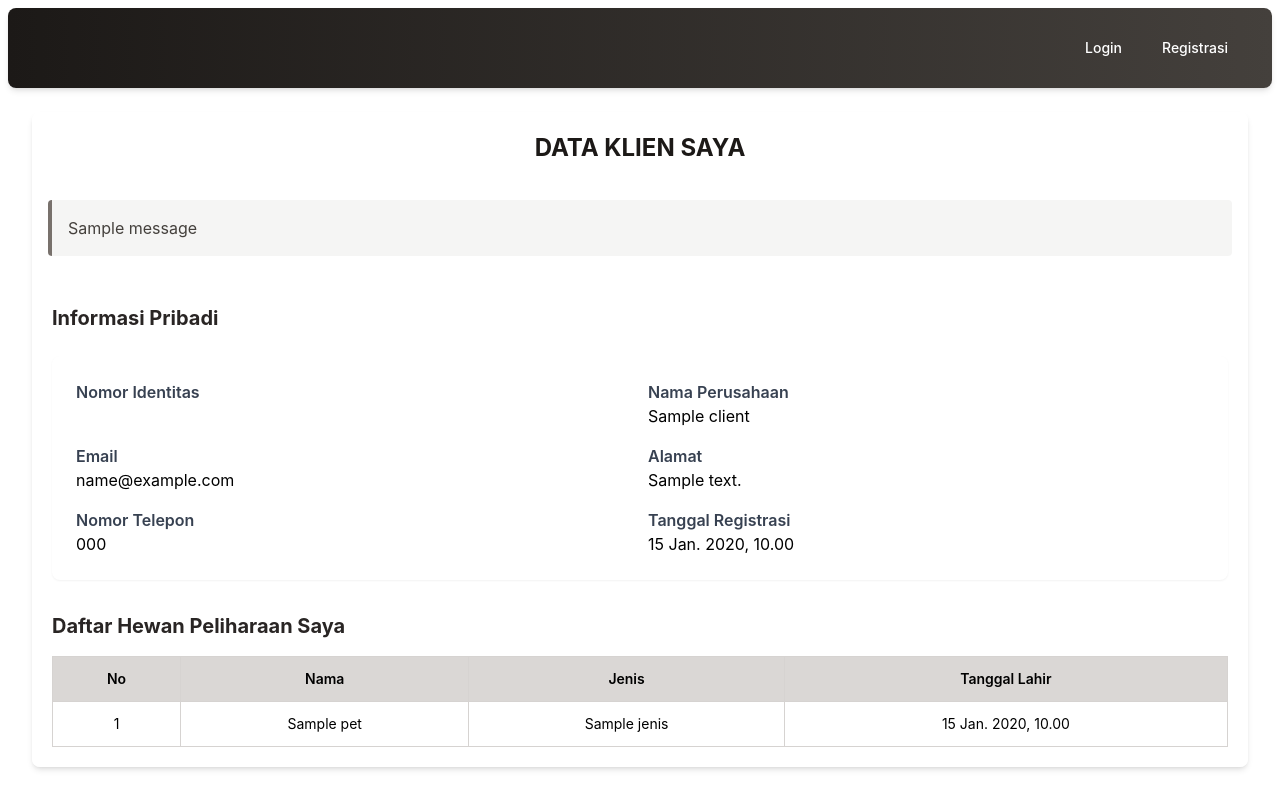
After one commit to E11-Basdat/E11-PetClinic, a Django app: template authentication/templates/my_client_data.html in a window 1280 px wide. The commit adds this page. Run offline with Django 5.2, Linux system fonts and the light colour scheme; the template is opened without the code that fills it: most values are stand-ins (such as "Sample title", 1, 10 or a date in 2020); one stand-in notice (Sample message) is shown; some libraries are stand-ins or nearby versions.

Commit message:
Add client data view

```diff
--- /dev/null
+++ b/authentication/templates/my_client_data.html
@@ -0,0 +1,93 @@
+{% extends 'base.html' %}
+
+{% block title %}Data Saya{% endblock %}
+
+{% block content %}
+<div class="container mt-4">
+    <div class="w-full">
+        <div class="bg-white/80 rounded-lg shadow-md overflow-hidden mb-8">
+            <div class="bg-white/20 text-center">
+                <h1 class="text-stone-900 text-2xl font-bold pt-5 py-5">DATA KLIEN SAYA</h1>
+            </div>
+
+            {% if messages %}
+            <div class="messages p-4">
+                {% for message in messages %}
+                <div class="{% if message.tags == 'error' %}bg-red-100 border-l-4 border-red-500 text-red-700{% elif message.tags == 'success' %}bg-stone-100 border-l-4 border-stone-500 text-stone-700{% else %}bg-stone-50 border-l-4 border-stone-400 text-stone-600{% endif %} p-4 mb-3 rounded">
+                    <span>{{ message }}</span>
+                </div>
+                {% endfor %}
+            </div>
+            {% endif %}
+
+            <div class="p-5">
+                <div class="mb-6 flex justify-between items-center">
+                    <h2 class="text-xl font-bold text-stone-800">Informasi Pribadi</h2>
+                </div>
+
+                <div class="bg-white rounded-lg shadow-sm p-6 mb-6 grid grid-cols-1 md:grid-cols-2 gap-4">
+                    <div>
+                        <p class="font-semibold text-gray-700">Nomor Identitas</p>
+                        <p>{{ client.no_identitas }}</p>
+                    </div>
+                    <div>
+                        {% if client.jenis == 'Individu' %}
+                        <p class="font-semibold text-gray-700">Nama Lengkap</p>
+                        {% else %}
+                        <p class="font-semibold text-gray-700">Nama Perusahaan</p>
+                        {% endif %}
+                        <p>{{ client.nama }}</p>
+                    </div>
+                    <div>
+                        <p class="font-semibold text-gray-700">Email</p>
+                        <p>{{ client.email }}</p>
+                    </div>
+                    <div>
+                        <p class="font-semibold text-gray-700">Alamat</p>
+                        <p>{{ client.alamat }}</p>
+                    </div>
+                    <div>
+                        <p class="font-semibold text-gray-700">Nomor Telepon</p>
+                        <p>{{ client.nomor_telepon }}</p>
+                    </div>
+                    <div>
+                        <p class="font-semibold text-gray-700">Tanggal Registrasi</p>
+                        <p>{{ client.tanggal_registrasi }}</p>
+                    </div>
+                </div>
+
+                <div class="mt-8">
+                    <h2 class="text-xl font-bold text-stone-800 mb-4">Daftar Hewan Peliharaan Saya</h2>
+
+                    <div class="overflow-x-auto">
+                        <table class="min-w-full border-collapse text-sm text-center">
+                            <thead>
+                                <tr>
+                                    <th class="border border-stone-300 p-3 bg-stone-300/90 font-semibold text-center">No</th>
+                                    <th class="border border-stone-300 p-3 bg-stone-300/90 font-semibold text-center">Nama</th>
+                                    <th class="border border-stone-300 p-3 bg-stone-300/90 font-semibold text-center">Jenis</th>
+                                    <th class="border border-stone-300 p-3 bg-stone-300/90 font-semibold text-center">Tanggal Lahir</th>
+                                </tr>
+                            </thead>
+                            <tbody>
+                                {% for pet in pets %}
+                                <tr class="{% cycle '' 'bg-gray-50' %}">
+                                    <td class="border border-stone-300 p-3">{{ forloop.counter }}</td>
+                                    <td class="border border-stone-300 p-3">{{ pet.nama }}</td>
+                                    <td class="border border-stone-300 p-3">{{ pet.jenis }}</td>
+                                    <td class="border border-stone-300 p-3">{{ pet.tanggal_lahir }}</td>
+                                </tr>
+                                {% empty %}
+                                <tr>
+                                    <td colspan="4" class="text-center border border-stone-300 p-4">Anda belum memiliki hewan peliharaan yang terdaftar</td>
+                                </tr>
+                                {% endfor %}
+                            </tbody>
+                        </table>
+                    </div>
+                </div>
+            </div>
+        </div>
+    </div>
+</div>
+{% endblock %}
--- a/authentication/urls.py
+++ b/authentication/urls.py
@@ -13,4 +13,5 @@ urlpatterns = [
     path('update-profile/', views.update_profile, name='update_profile'),
     path('list-client/', views.list_client, name='list_client'),
     path('client-detail/<str:no_identitas>/', views.client_detail, name='client_detail'),
+    path('my-data/', views.my_client_data, name='my_client_data'),
 ]
--- a/templates/navbar.html
+++ b/templates/navbar.html
@@ -15,6 +15,7 @@
 
             {% if request.session.user_type == 'individu' or request.session.user_type == 'perusahaan' %}
               <a href="{% url 'animals:hewan_list' %}" class="{% if request.path == '/animals/hewan_list/' %}text-white border-b-2 border-white{% else %}text-white hover:text-stone-200 border-b border-transparent hover:border-white{% endif %} px-3 py-2 text-sm font-medium transition duration-300 text-center">Kelola Hewan Peliharaan</a>
+              <a href="{% url 'authentication:my_client_data' %}" class="{% if request.path == '/my-data/' %}text-white border-b-2 border-white{% else %}text-white hover:text-stone-200 border-b border-transparent hover:border-white{% endif %} px-3 py-2 text-sm font-medium transition duration-300 text-center">Data Saya</a>
               {% comment %} <a href="{% url 'medications:client_prescriptions' %}" class="block {% if request.path == '/my-prescriptions/' %}bg-stone-600 text-white{% else %}text-white hover:text-stone-200{% endif %} px-3 py-2 text-base font-medium border-b border-transparent hover:border-white transition duration-300 text-center">Resep Obat Hewan</a> {% endcomment %}
               <a href="{% url 'treatments:n_treatment_list_klien' %}" class="{% if '/treatments/n_treatment_list_klien' in request.path %}text-white border-b-2 border-white{% else %}text-white hover:text-stone-200 border-b border-transparent hover:border-white{% endif %} px-3 py-2 text-sm font-medium transition duration-300 text-center">Perawatan Hewan</a>
               <a href="{% url 'visits:client_view' %}" class="{% if '/visits/client/' in request.path %}text-white border-b-2 border-white{% else %}text-white hover:text-stone-200 border-b border-transparent hover:border-white{% endif %} px-3 py-2 text-sm font-medium transition duration-300 text-center">Daftar Kunjungan</a>
@@ -73,6 +74,7 @@
         {% if request.session.user_type == 'individu' or request.session.user_type == 'perusahaan' %}
           <!-- Menu Klien (Mobile) -->
           <a href="{% url 'animals:hewan_list' %}" class="block {% if request.path == '/animals/hewan_list/' %}bg-stone-600 text-white{% else %}text-white hover:text-stone-200{% endif %} px-3 py-2 text-base font-medium border-b border-transparent hover:border-white transition duration-300 text-center">Kelola Hewan Peliharaan</a>
+          <a href="{% url 'authentication:my_client_data' %}" class="block {% if request.path == '/my-data/' %}bg-stone-600 text-white{% else %}text-white hover:text-stone-200{% endif %} px-3 py-2 text-base font-medium border-b border-transparent hover:border-white transition duration-300 text-center">Data Saya</a>
           {% comment %} <a href="{% url 'medications:client_prescriptions' %}" class="block {% if request.path == '/my-prescriptions/' %}bg-stone-600 text-white{% else %}text-white hover:text-stone-200{% endif %} px-3 py-2 text-base font-medium border-b border-transparent hover:border-white transition duration-300 text-center">Resep Obat Hewan</a> {% endcomment %}
           <a href="{% url 'treatments:n_treatment_list_klien' %}" class="{% if '/treatments/n_treatment_list_klien' in request.path %}text-white border-b-2 border-white{% else %}text-white hover:text-stone-200 border-b border-transparent hover:border-white{% endif %} px-3 py-2 text-sm font-medium transition duration-300 text-center">Perawatan Hewan</a>
           <a href="{% url 'visits:client_view' %}" class="block {% if '/visits/client/' in request.path %}text-white border-b-2 border-white{% else %}text-white hover:text-stone-200 border-b border-transparent hover:border-white{% endif %} px-3 py-2 text-base font-medium transition duration-300 text-center">Daftar Kunjungan</a>
```
Also changed, not shown: authentication/views.py (+107 -0 lines), vaccinations/views.py (+4 -11 lines).
